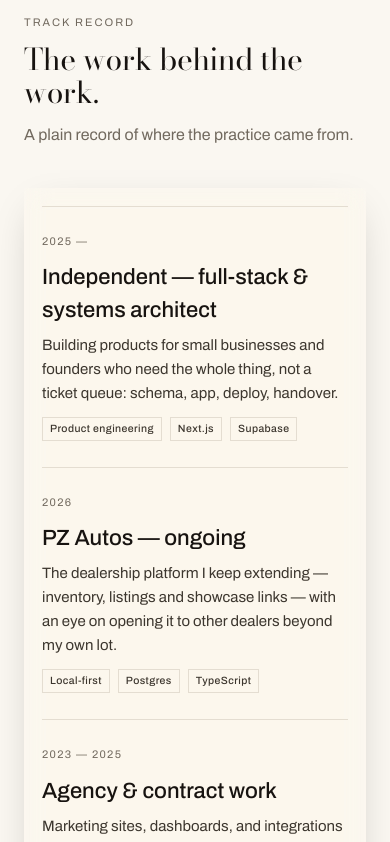
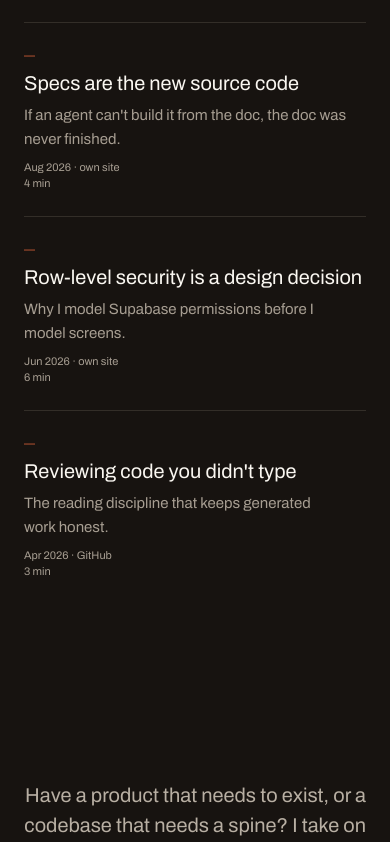
Before and after one commit to jelba7880-prog/paschal-oguike-portfolio, a Next.js app: page / in a window 390 px wide. Shown: the part 5420-6262 px from the top of the page. Built offline with nearby package versions, Linux system fonts and the light colour scheme.

Commit message:
refactor: remove TrackRecord section and its nav link, page wiring, and stale cursor-field comment

```diff
--- a/app/page.tsx
+++ b/app/page.tsx
@@ -5,7 +5,6 @@ import { Hero } from "@/components/Hero";
 import { Notes } from "@/components/Notes";
 import { Projects } from "@/components/Projects";
 import { SkillsMatrix } from "@/components/SkillsMatrix";
-import { TrackRecord } from "@/components/TrackRecord";
 
 export default function Home() {
   return (
@@ -14,7 +13,6 @@ export default function Home() {
       <About />
       <Projects />
       <SkillsMatrix />
-      <TrackRecord />
       <Notes />
       <Contact />
       <Footer />
--- a/components/CursorField.tsx
+++ b/components/CursorField.tsx
@@ -77,10 +77,7 @@ const UNDOCK_MARGIN = 32;
  * this only suspends the swarm once Notes is genuinely taking over the
  * screen (its top within the this fraction of the viewport, i.e. Notes
  * already fills most of it) — not the moment its top edge merely peeks in
- * from the bottom. TrackRecord, between the skills grid and Notes, is
- * barely shorter than a typical viewport, so a larger threshold here used
- * to swallow almost that entire section into the quiet zone, killing the
- * cursor-follow long before the user was anywhere near Notes. */
+ * from the bottom. */
 const QUIET_ZONE_ENTER = 0.15;
 const QUIET_ZONE_EXIT = 0.3;
 /** How much of the skills section must be in view to trigger the scroll-driven
--- a/components/Nav.tsx
+++ b/components/Nav.tsx
@@ -5,7 +5,6 @@ import { MobileMenu } from "@/components/MobileMenu";
 const NAV_LINKS = [
   { href: "#work", label: "Work" },
   { href: "#stack", label: "Stack" },
-  { href: "#record", label: "Record" },
   { href: "#notes", label: "Notes" },
   { href: "#contact", label: "Contact" },
 ];
--- a/components/TrackRecord.tsx
+++ /dev/null
@@ -1,96 +0,0 @@
-import { Badge } from "@/components/ui/Badge";
-import { GlassScrim } from "@/components/ui/GlassScrim";
-import { SectionLabel } from "@/components/ui/SectionLabel";
-
-interface Entry {
-  date: string;
-  title: string;
-  description: string;
-  tags: string[];
-}
-
-const ENTRIES: Entry[] = [
-  {
-    date: "2025 —",
-    title: "Independent — full-stack & systems architect",
-    description:
-      "Building products for small businesses and founders who need the whole thing, not a ticket queue: schema, app, deploy, handover.",
-    tags: ["Product engineering", "Next.js", "Supabase"],
-  },
-  {
-    date: "2026",
-    title: "PZ Autos — ongoing",
-    description:
-      "The dealership platform I keep extending — inventory, listings and showcase links — with an eye on opening it to other dealers beyond my own lot.",
-    tags: ["Local-first", "Postgres", "TypeScript"],
-  },
-  {
-    date: "2023 — 2025",
-    title: "Agency & contract work",
-    description:
-      "Marketing sites, dashboards, and integrations under real deadlines — where the habit of specifying before building started paying for itself.",
-    tags: ["React", "Node", "Client delivery"],
-  },
-];
-
-export function TrackRecord() {
-  return (
-    <section
-      id="record"
-      className="px-[clamp(24px,4.5vw,64px)] pt-[clamp(56px,6vw,88px)] pb-[clamp(56px,6vw,88px)]"
-    >
-      <div
-        className="mb-[clamp(40px,5vw,64px)] grid grid-cols-1 gap-x-6 gap-y-3 border-t pt-8 lg:grid-cols-12"
-        style={{ borderColor: "var(--ink)" }}
-      >
-        <SectionLabel className="lg:col-span-2 lg:col-start-1">
-          Track record
-        </SectionLabel>
-        <h2 className="font-display m-0 text-[clamp(30px,3.4vw,50px)] leading-[1.12] font-light tracking-[-0.01em] lg:col-start-3 lg:col-span-7">
-          The work behind the work.
-        </h2>
-        <p
-          className="text-[16px] leading-[1.6] text-pretty lg:col-start-10 lg:col-span-3 lg:self-end"
-          style={{ color: "var(--muted)" }}
-        >
-          A plain record of where the practice came from.
-        </p>
-      </div>
-
-      <div className="relative z-[21] p-[18px]">
-        <GlassScrim />
-        <ol className="relative m-0 list-none p-0">
-          {ENTRIES.map((entry, index) => (
-            <li
-              key={entry.title}
-              className={`grid grid-cols-1 gap-x-6 gap-y-3 border-t py-[26px] lg:grid-cols-12 ${
-                index === ENTRIES.length - 1 ? "border-b" : ""
-              }`}
-              style={{ borderColor: "var(--rule)" }}
-            >
-              <div
-                className="text-[11px] tracking-[0.12em] lg:col-start-1 lg:col-span-2"
-                style={{ color: "var(--muted)" }}
-              >
-                {entry.date}
-              </div>
-              <div className="lg:col-start-3 lg:col-span-5">
-                <h3 className="m-0 mb-1.5 text-[22px] font-medium">{entry.title}</h3>
-                <p className="m-0 text-[15px] leading-[1.6] text-pretty" style={{ color: "var(--body)" }}>
-                  {entry.description}
-                </p>
-              </div>
-              <div className="flex flex-wrap content-start gap-2 lg:col-start-9 lg:col-span-4">
-                {entry.tags.map((tag) => (
-                  <Badge key={tag} variant="tag">
-                    {tag}
-                  </Badge>
-                ))}
-              </div>
-            </li>
-          ))}
-        </ol>
-      </div>
-    </section>
-  );
-}
```
